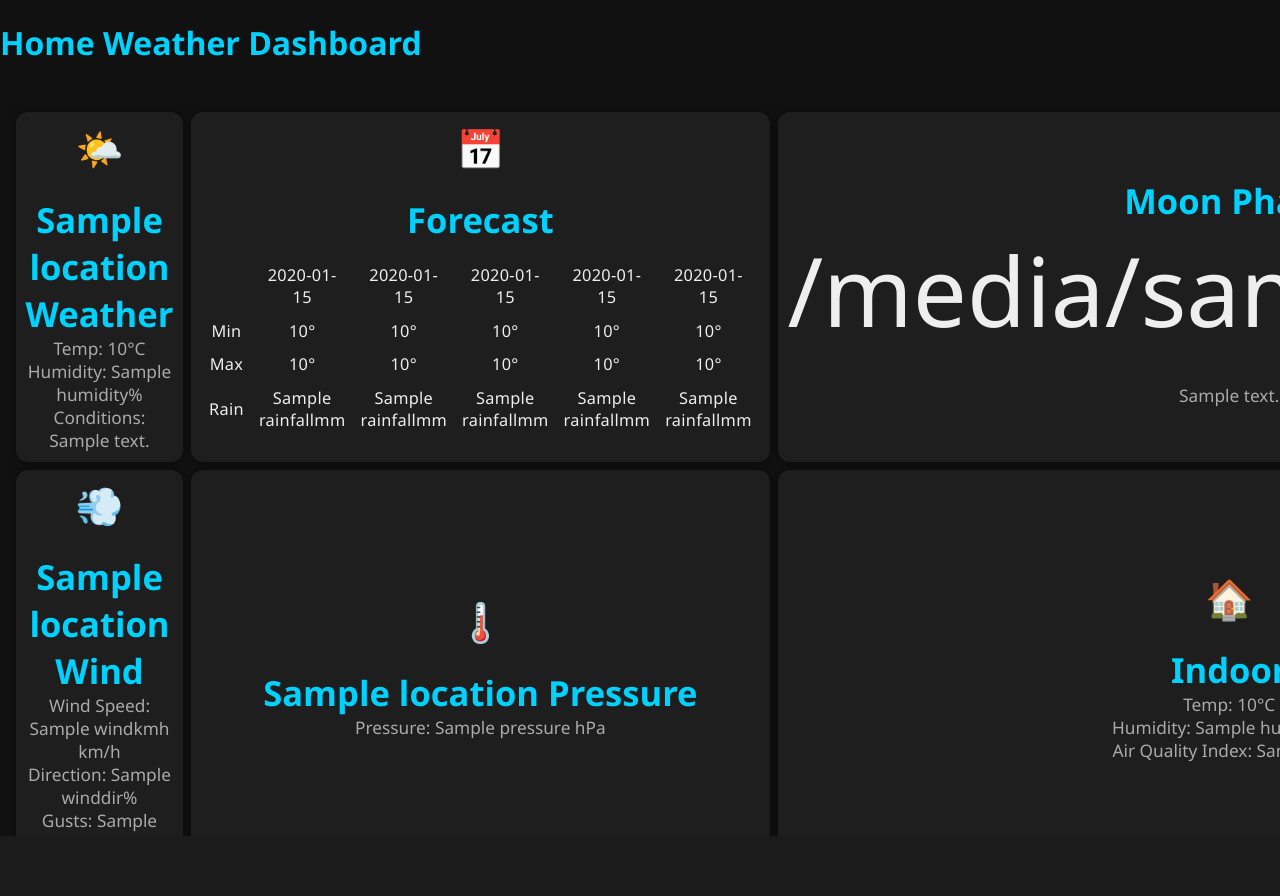
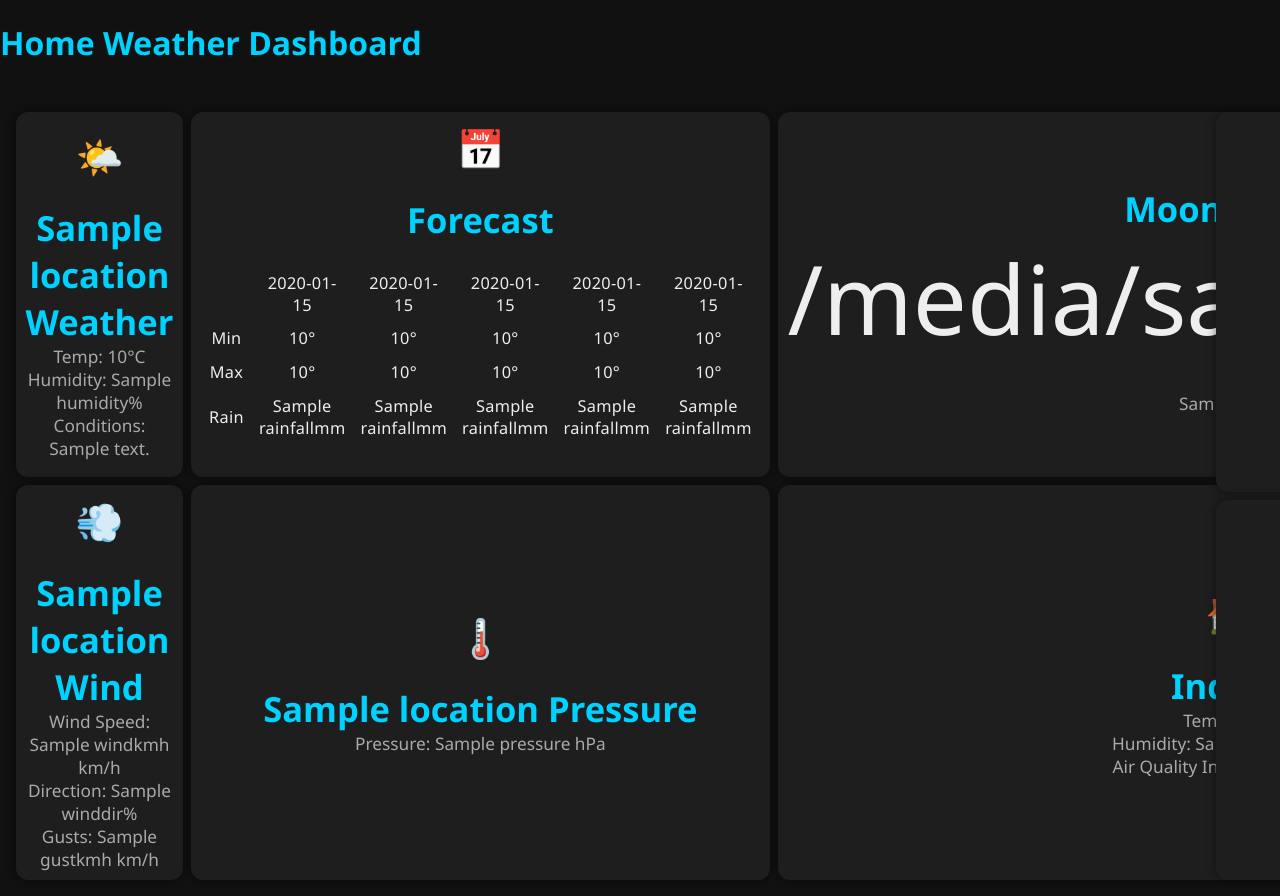
Before and after one commit to njhoward/weather-dashboard, a Flask app: template templates/dashboard.html in a window 1280 px wide. Before the commit the page ends 836 px from the top, so only its background shows below. Run offline with Flask 3, Linux system fonts and the light colour scheme; the template is opened without the code that fills it: most values are stand-ins (such as "Sample title", 1, 10 or a date in 2020).

Commit message:
desktop media query

```diff
--- a/static/style.css
+++ b/static/style.css
@@ -11,7 +11,7 @@ body {
     overflow-x: scroll;
     scroll-snap-type: x mandatory;
     width: 100vw;
-    height: calc(100vh - 60px);
+    height: 100vh;
 }
 
 .page {
@@ -23,7 +23,15 @@ body {
     padding: 1em;
     box-sizing: border-box;
     scroll-snap-align: start;
-    height: 100%;
+    height: calc(100vh - 60px);
+}
+
+@media (min-width: 1025px) {
+    .page {
+        max-width: 1200px;
+        margin: auto;
+        height: 100vh;
+    }
 }
 
 
```
